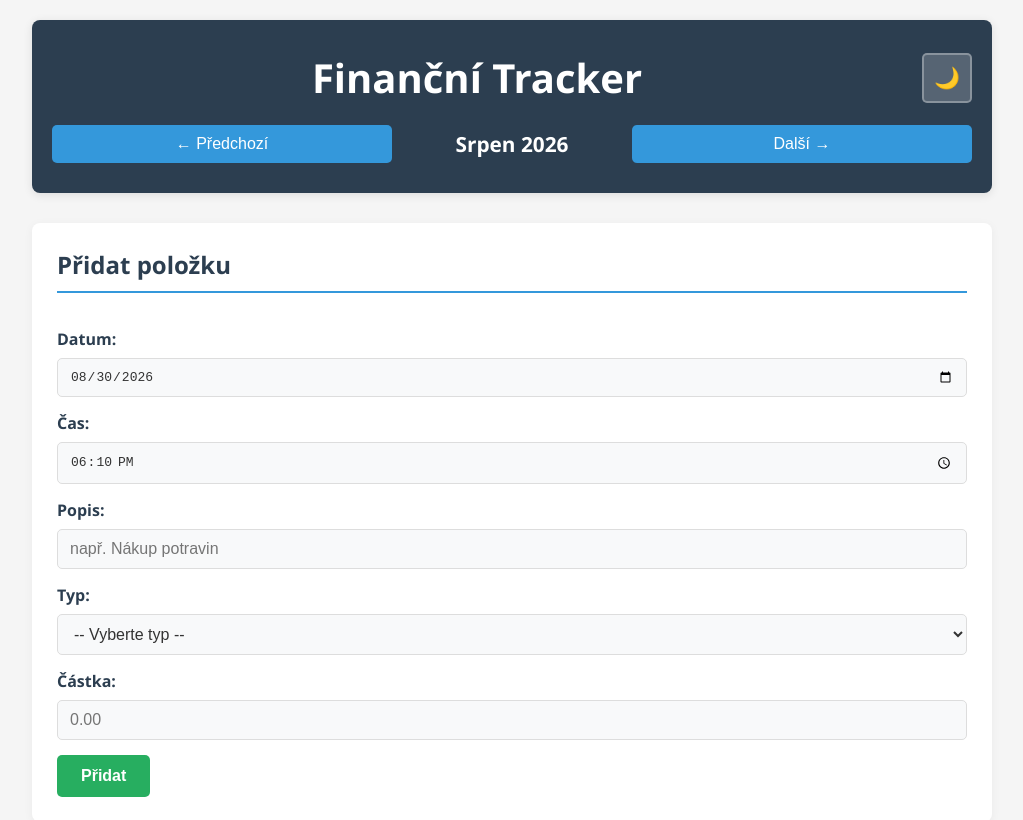
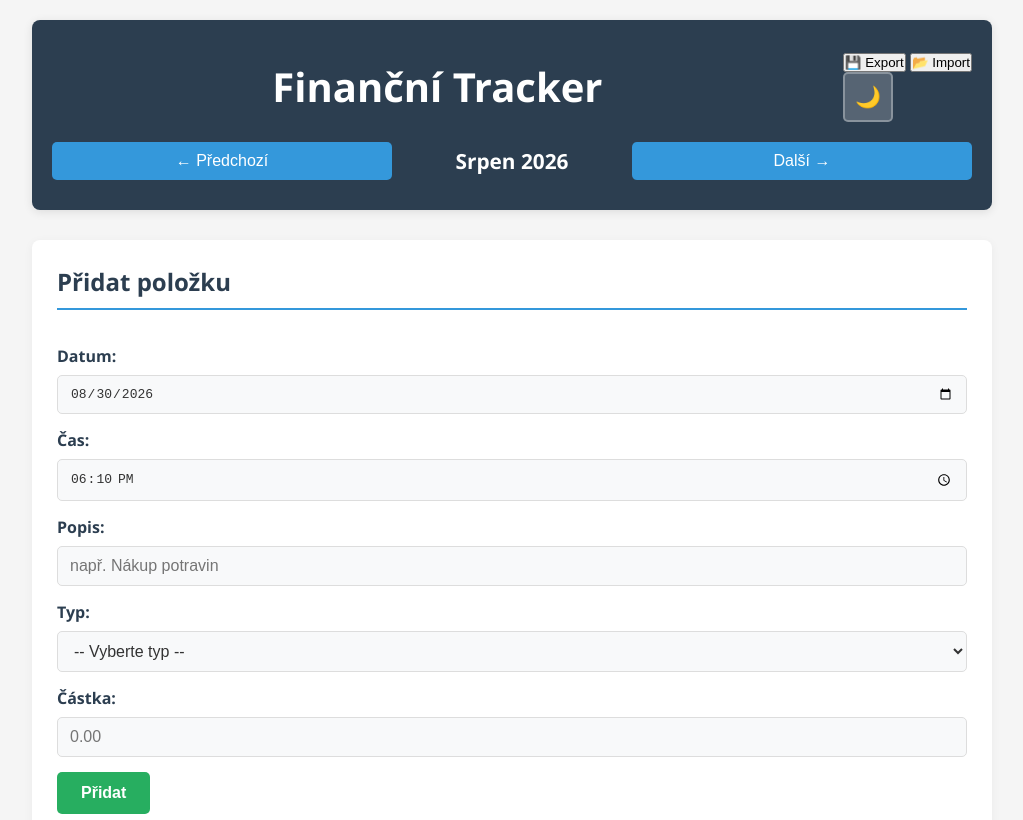
Before and after one commit to mathiastichota2006-spec/finance-tracker, a plain HTML site: page index.html in a window 1280 px wide. Shown: the top 820 px of the page, without its empty margins (128-1151 px from the left). Drawn offline with Linux system fonts and the light colour scheme.

Commit message:
Add import and export feature

```diff
--- a/index.html
+++ b/index.html
@@ -11,9 +11,18 @@
         <header>
             <div class="header-top">
                 <h1>Finanční Tracker</h1>
-                <button id="themeToggle" class="theme-toggle" title="Přepnout motiv">
-                    <span class="theme-icon">🌙</span>
-                </button>
+                <div class="header-actions">
+                    <button id="exportBtn" class="action-btn" title="Exportovat data">
+                        <span>💾</span> Export
+                    </button>
+                    <button id="importBtn" class="action-btn" title="Importovat data">
+                        <span>📂</span> Import
+                    </button>
+                    <input type="file" id="importFile" accept=".json" style="display: none;">
+                    <button id="themeToggle" class="theme-toggle" title="Přepnout motiv">
+                        <span class="theme-icon">🌙</span>
+                    </button>
+                </div>
             </div>
             <div class="month-selector">
                 <button id="prevMonth" class="month-btn">← Předchozí</button>
```
